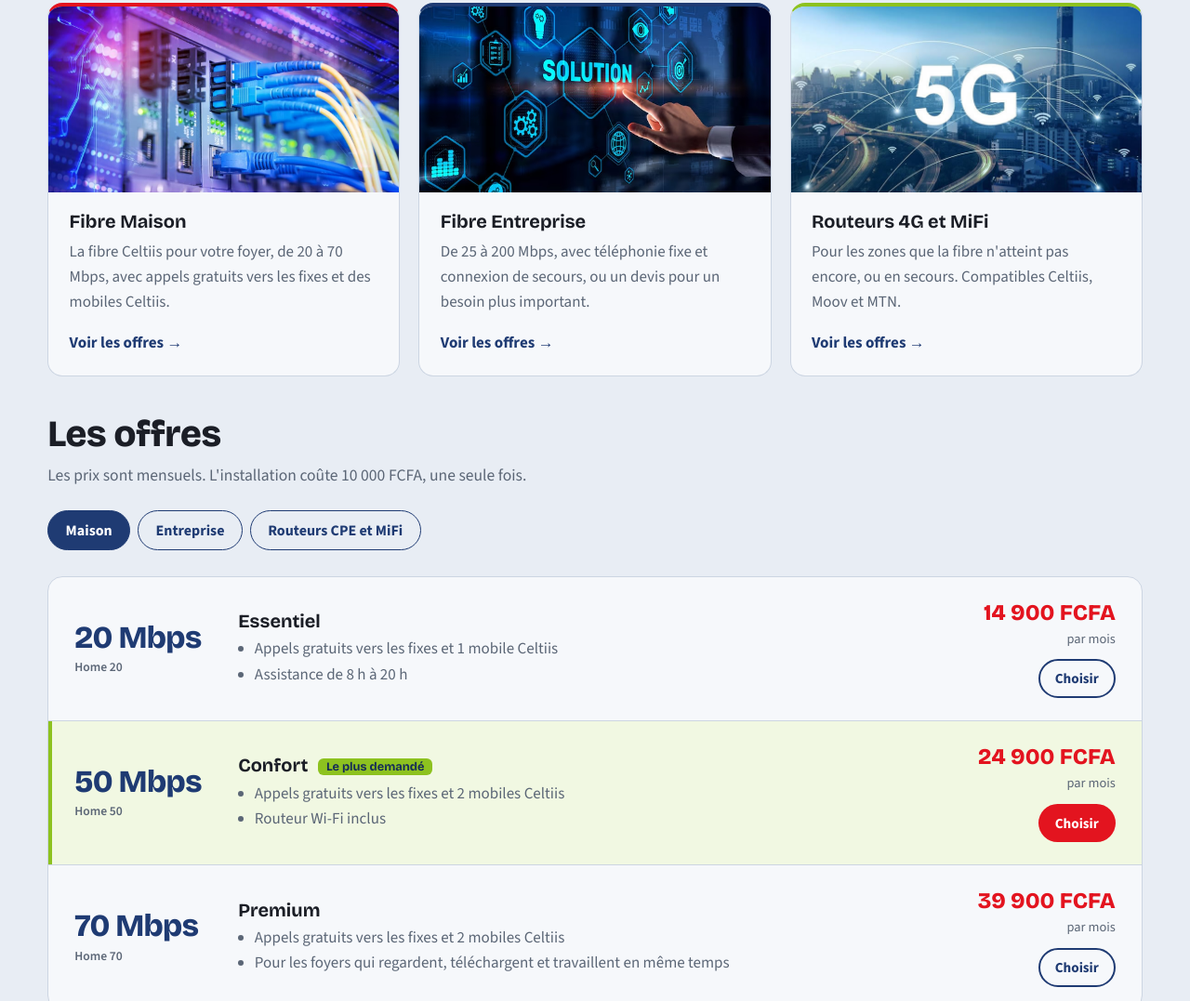
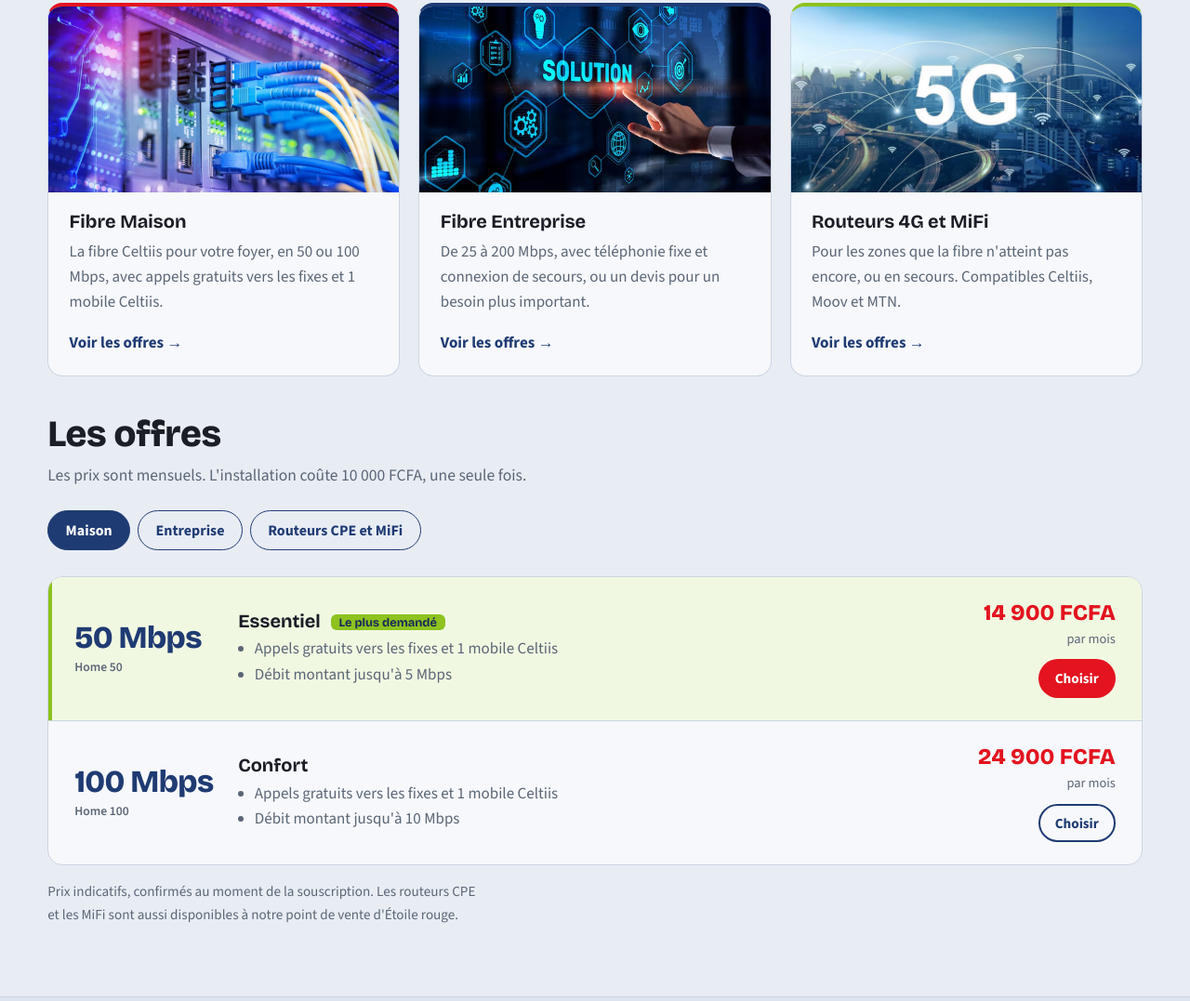
Before and after one commit to nadhiroff/nouveau-site-RGZ, a plain HTML site: page offres.html in a window 1280 px wide. Shown: the part 1177-2254 px from the top of the page at 93% size. Drawn offline with nearby package versions, Linux system fonts and the light colour scheme.

Commit message:
Mise a jours

```diff
--- a/offres.html
+++ b/offres.html
@@ -149,7 +149,7 @@ setTimeout(function(){ document.documentElement.classList.remove("is-loading");
     <div class="services">
       <article class="service">
         <img src="fibre-optique.jpg" alt="" width="400" height="200" loading="lazy">
-        <div><h3>Fibre Maison</h3><p>La fibre Celtiis pour votre foyer, de 20 à 70 Mbps, avec appels gratuits vers les fixes et des mobiles Celtiis.</p><a href="#offres-grille" data-open-tab="t-maison">Voir les offres →</a></div>
+        <div><h3>Fibre Maison</h3><p>La fibre Celtiis pour votre foyer, en 50 ou 100 Mbps, avec appels gratuits vers les fixes et 1 mobile Celtiis.</p><a href="#offres-grille" data-open-tab="t-maison">Voir les offres →</a></div>
       </article>
       <article class="service">
         <img src="solution.avif" alt="" width="400" height="200" loading="lazy">
@@ -171,20 +171,15 @@ setTimeout(function(){ document.documentElement.classList.remove("is-loading");
     </div>
 
     <div class="plans" role="tabpanel" id="p-maison" aria-labelledby="t-maison">
-      <div class="plan">
-        <div class="speed">20 Mbps<small>Home 20</small></div>
-        <div><h3>Essentiel</h3><ul><li>Appels gratuits vers les fixes et 1 mobile Celtiis</li><li>Assistance de 8 h à 20 h</li></ul></div>
-        <div class="price"><div><strong>14 900 FCFA</strong><span>par mois</span></div><a class="btn btn-ghost" href="#eligibilite" data-offre="Maison Essentiel 20 Mbps" data-usage="maison">Choisir</a></div>
-      </div>
       <div class="plan pick">
         <div class="speed">50 Mbps<small>Home 50</small></div>
-        <div><h3>Confort <span class="tag">Le plus demandé</span></h3><ul><li>Appels gratuits vers les fixes et 2 mobiles Celtiis</li><li>Routeur Wi-Fi inclus</li></ul></div>
-        <div class="price"><div><strong>24 900 FCFA</strong><span>par mois</span></div><a class="btn btn-red" href="#eligibilite" data-offre="Maison Confort 50 Mbps" data-usage="maison">Choisir</a></div>
+        <div><h3>Essentiel <span class="tag">Le plus demandé</span></h3><ul><li>Appels gratuits vers les fixes et 1 mobile Celtiis</li><li>Débit montant jusqu'à 5 Mbps</li></ul></div>
+        <div class="price"><div><strong>14 900 FCFA</strong><span>par mois</span></div><a class="btn btn-red" href="#eligibilite" data-offre="Maison Essentiel 50 Mbps" data-usage="maison">Choisir</a></div>
       </div>
       <div class="plan">
-        <div class="speed">70 Mbps<small>Home 70</small></div>
-        <div><h3>Premium</h3><ul><li>Appels gratuits vers les fixes et 2 mobiles Celtiis</li><li>Pour les foyers qui regardent, téléchargent et travaillent en même temps</li></ul></div>
-        <div class="price"><div><strong>39 900 FCFA</strong><span>par mois</span></div><a class="btn btn-ghost" href="#eligibilite" data-offre="Maison Premium 70 Mbps" data-usage="maison">Choisir</a></div>
+        <div class="speed">100 Mbps<small>Home 100</small></div>
+        <div><h3>Confort</h3><ul><li>Appels gratuits vers les fixes et 1 mobile Celtiis</li><li>Débit montant jusqu'à 10 Mbps</li></ul></div>
+        <div class="price"><div><strong>24 900 FCFA</strong><span>par mois</span></div><a class="btn btn-ghost" href="#eligibilite" data-offre="Maison Confort 100 Mbps" data-usage="maison">Choisir</a></div>
       </div>
     </div>
 
```
